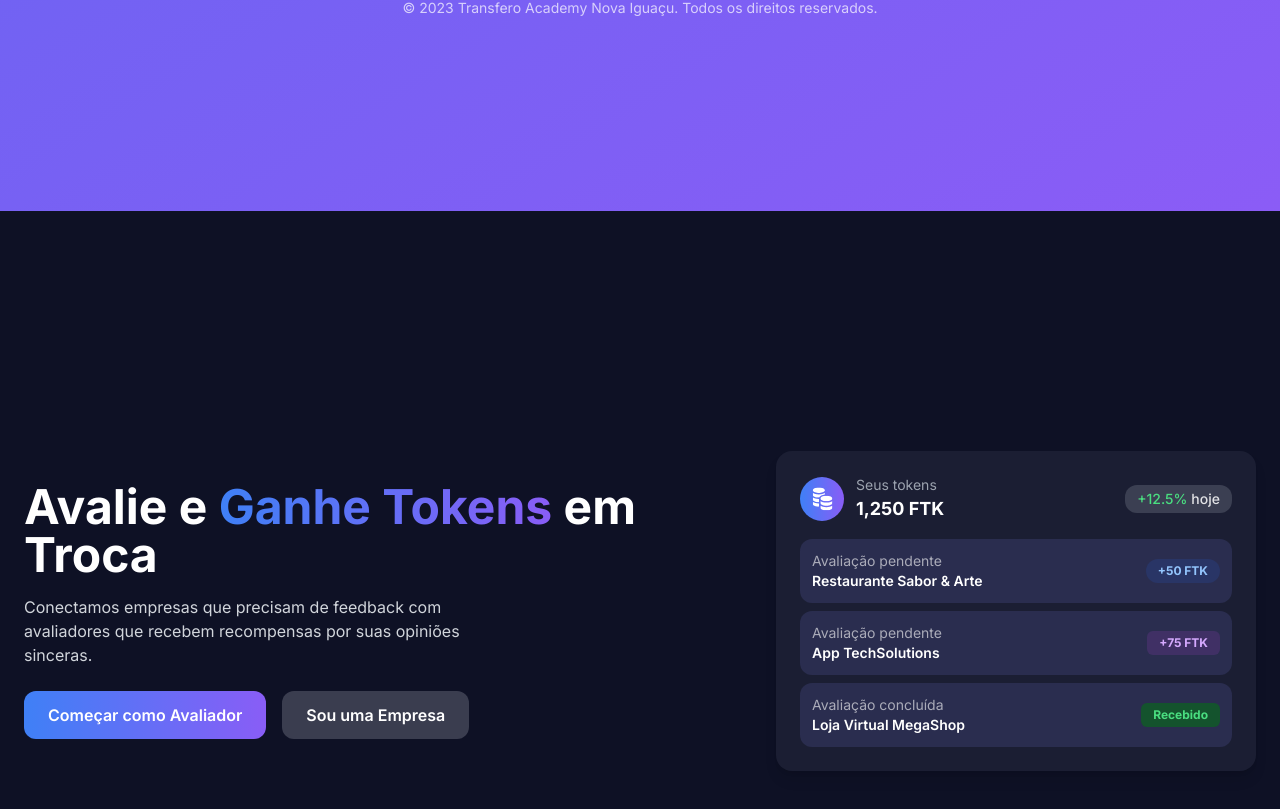
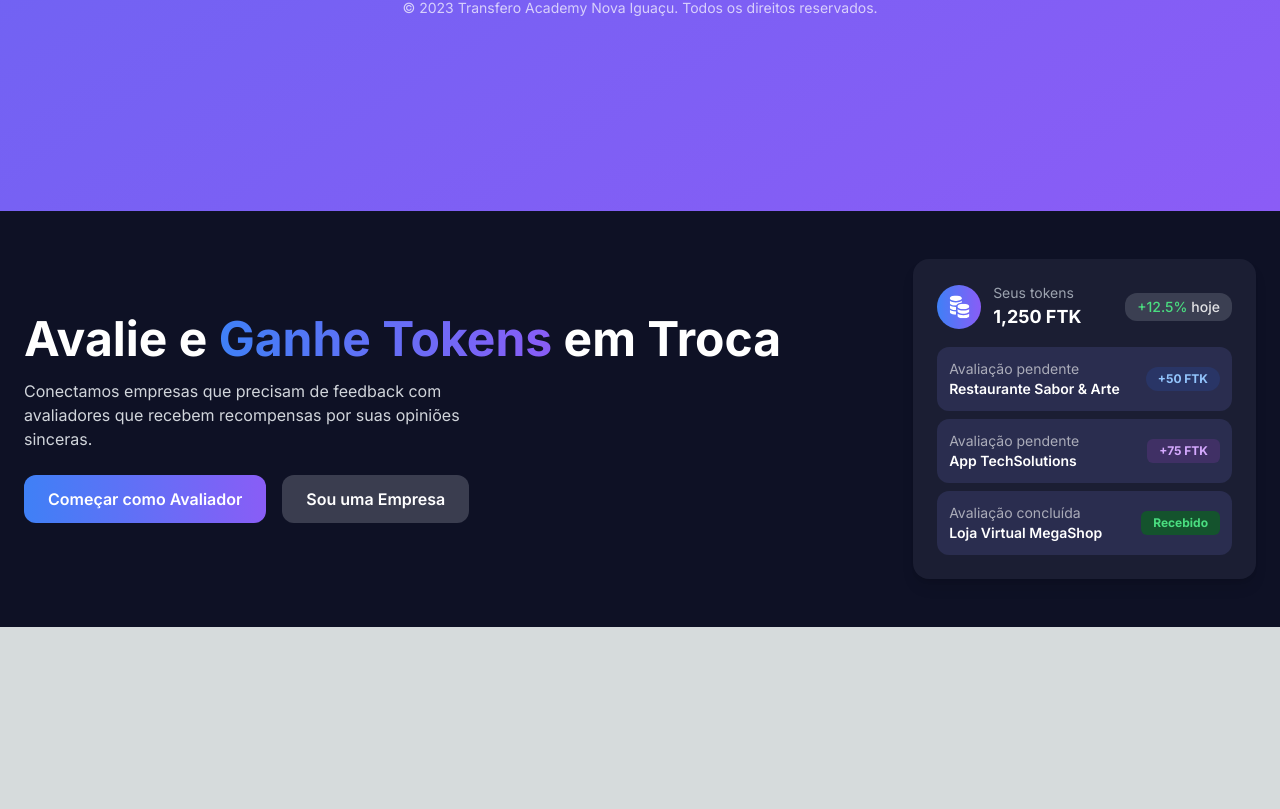
Before and after one commit to TransferoNovaIguacu/feedback-company-front, a Next.js app: page / in a window 1280 px wide. Shown: the part 589-1398 px from the top of the page. After the commit the page ends 1216 px from the top, so only its background shows below. Built offline with nearby package versions, Linux system fonts and the light colour scheme.

Commit message:
style: update height

```diff
--- a/app/components/HeroPage.tsx
+++ b/app/components/HeroPage.tsx
@@ -1,10 +1,10 @@
 
 export default function HeroPage() {
     return (
-        <section className="min-h-screen flex items-center justify-center px-6 py-12 bg-[#0e1125] text-white">
+        <section className="h-2/3 flex items-center justify-center px-6 py-12 bg-[#0e1125] text-white">
             <div className="max-w-7xl w-full flex flex-col md:flex-row md:justify-between gap-8">
                 {/* Sessão esquerda */}
-                <div className="md:w-3/5 flex flex-col justify-center">
+                <div className="w-full flex flex-col justify-center">
                     <h1 className="text-4xl md:text-5xl font-bold leading-tight mb-4">
                         Avalie e <span className="bg-gradient-to-r from-[#3f80f6] to-[#895df6] bg-clip-text text-transparent">Ganhe Tokens</span> em Troca
                     </h1>
```
